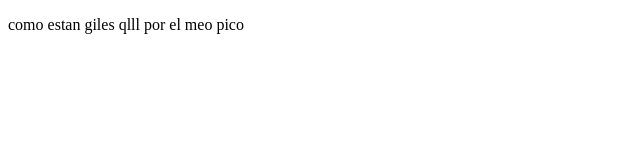
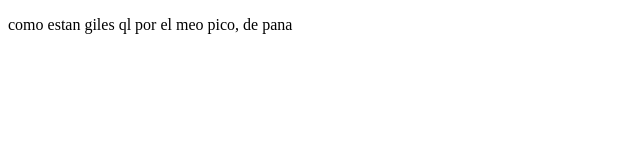
Before and after one commit to L30n4do/proyectoDemoCursoPrework, a plain HTML site: page index.html in a window 1280 px wide. Shown: the full height of the page, 0-640 px from the left. Drawn offline with Linux system fonts and the light colour scheme.

```diff
--- a/index.html
+++ b/index.html
@@ -8,7 +8,7 @@
 </head>
 <body>
     <p>
-        como estan giles qlll por el meo pico
+        como estan giles ql por el meo pico, de pana
     </p>
 </body>
 </html>
```
